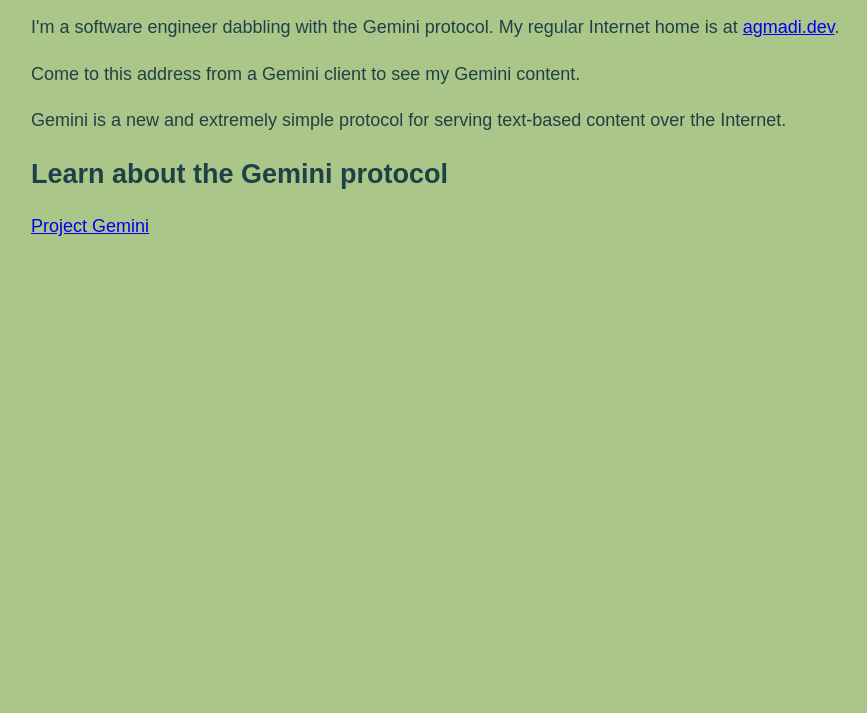
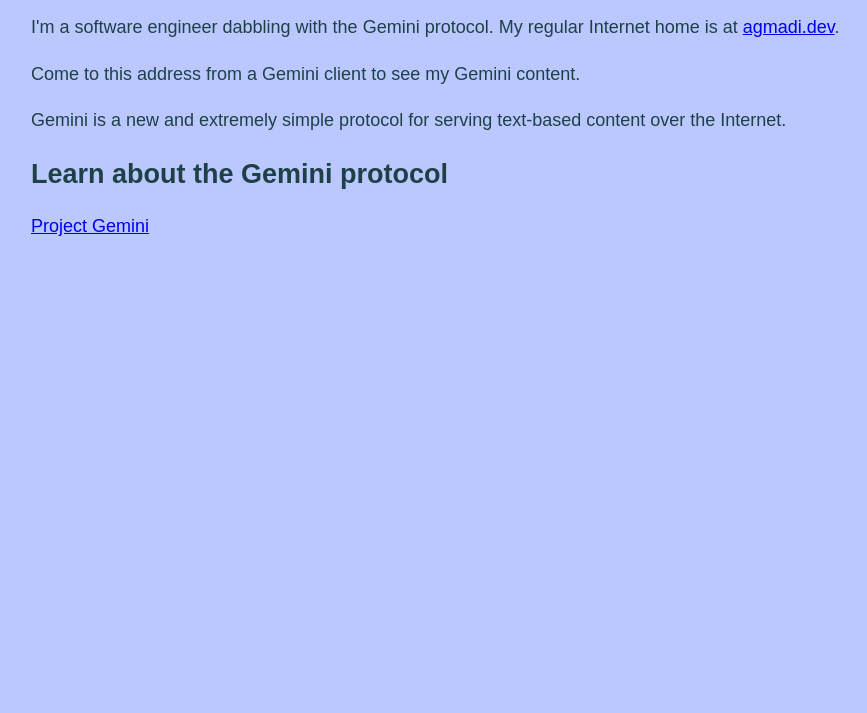
Before and after one commit to WarpEngineer/WarpEngineer.Space, a plain HTML site: page public_html/index.html in a window 1280 px wide. Shown: the part 87-800 px from the top of the page, without its empty margins (149-1016 px from the left). Drawn offline with Linux system fonts and the light colour scheme.

Commit message:
Modified html background color.

```diff
--- a/public_html/index.html
+++ b/public_html/index.html
@@ -10,7 +10,7 @@ html {
 	font-size:18px;
 	line-height:1.6;
 	color:#1E4147;
-	background-color:#AAC789;
+	background-color:#BBC7FF;
 }
 
 body {
```
